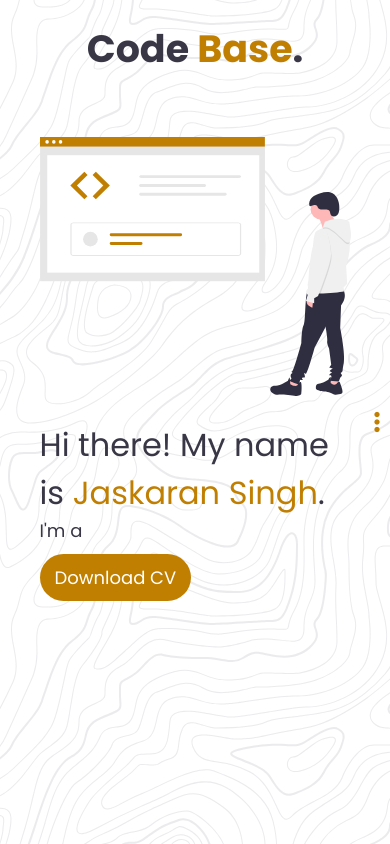
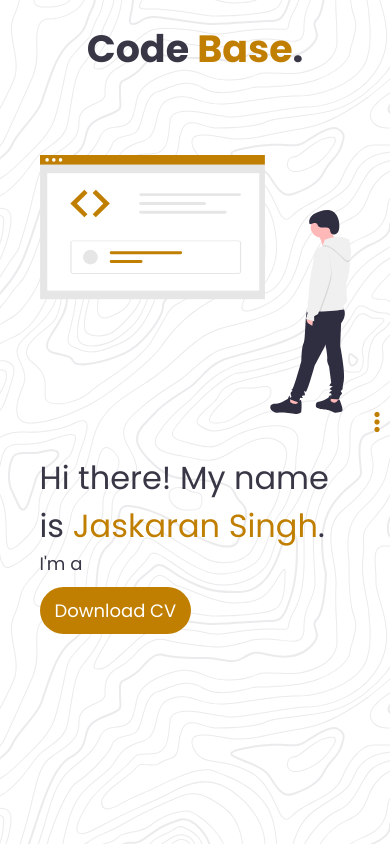
Before and after one commit to karanjas39/my_portfolio_frontend, a plain HTML site: page index.html in a window 390 px wide. Drawn offline with Linux system fonts and the light colour scheme; no server answers.

Commit message:
style changes

```diff
--- a/CSS/index.responsive.css
+++ b/CSS/index.responsive.css
@@ -16,7 +16,8 @@
   }
 
   .home-inner-container {
-    gap: 25px;
+    gap: 40px;
+    margin-top: 25%;
   }
 
   .home-text p:first-child {
```
